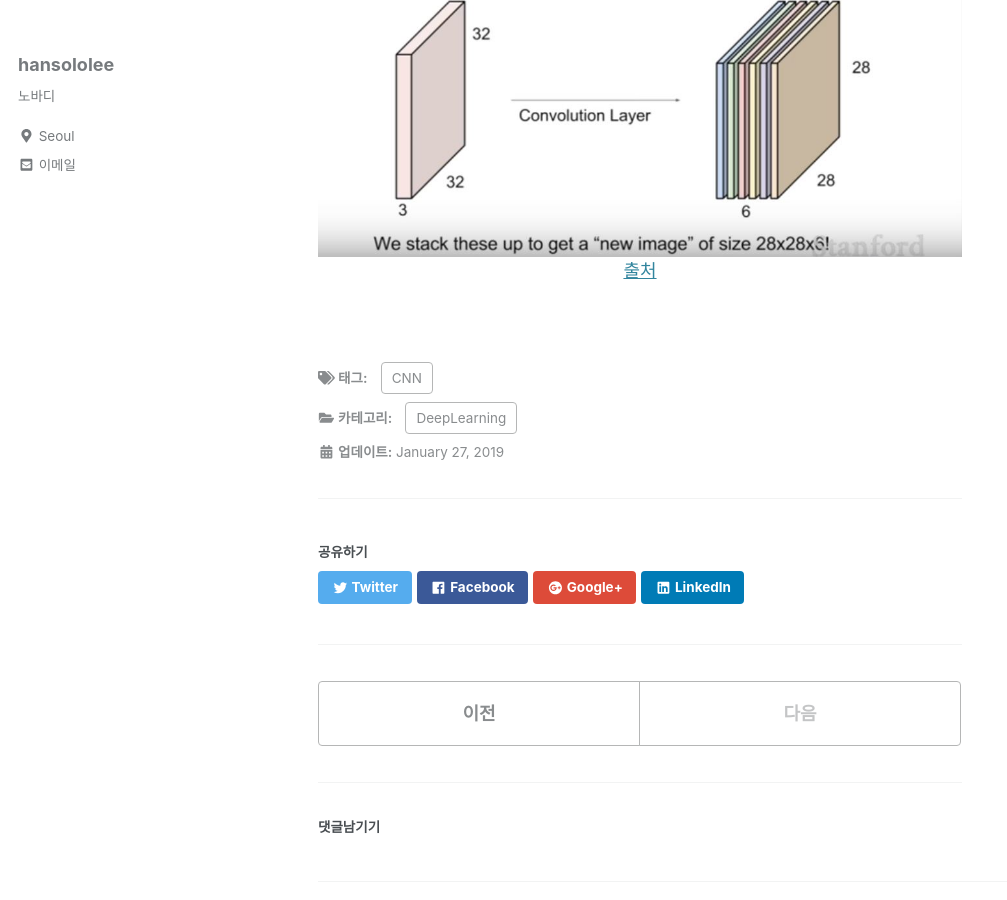
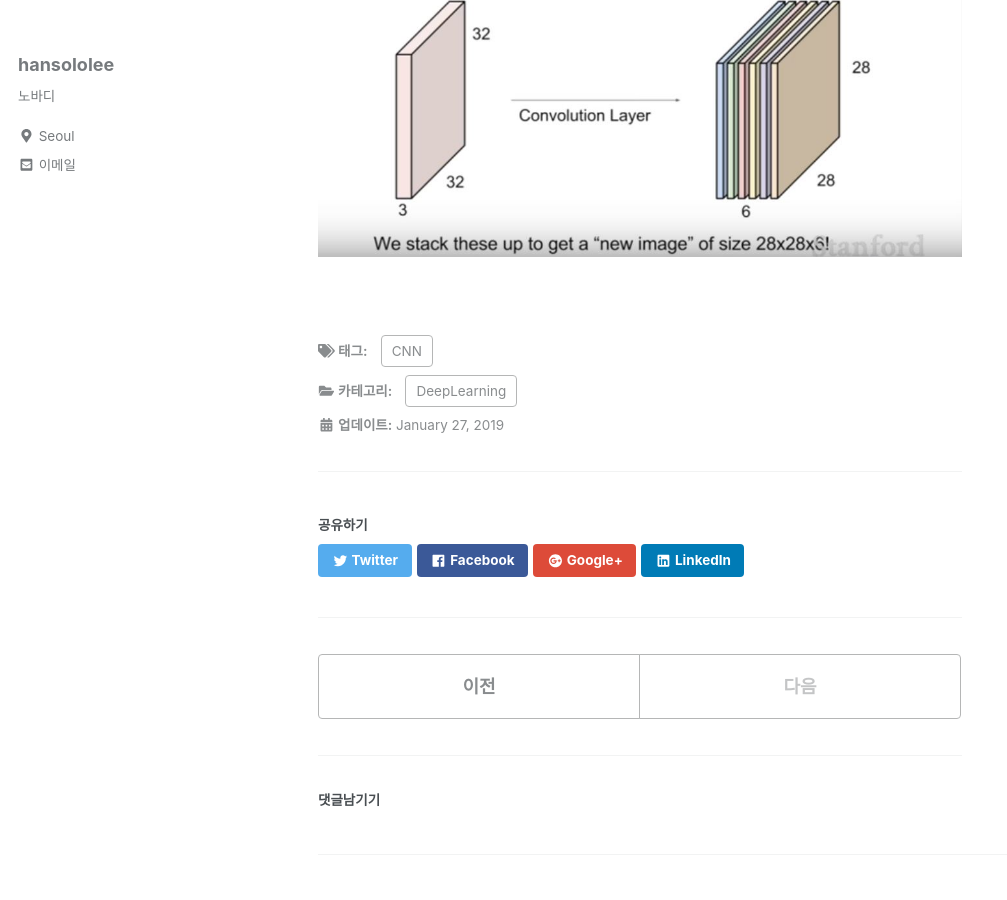
Before and after one commit to arisongha/hansololee.github.io, a Jekyll site: the page built from _posts/2019-01-27-cnn.md, in a window 1280 px wide and 900 px high, scrolled down 1858 px. Shown: the whole window, without its empty margins (0-1007 px from the left). Built offline with Jekyll 4.4.1, drawn with Linux system fonts in a browser that asks for light colours; cached includes are drawn as plain includes; nearby versions of some CDN libraries.

Commit message:
Update 2019-01-27-cnn.md

```diff
--- a/_posts/2019-01-27-cnn.md
+++ b/_posts/2019-01-27-cnn.md
@@ -31,5 +31,4 @@ categories:
 
 <br/>
 <center><img data-action="zoom" src='{{ "/assets/img/cnn_04.jpg" | relative_url }}' alt='absolute'></center>
-<center><a href="http://cs231n.github.io/convolutional-networks/">출처</a></center>
 <br/>
```
